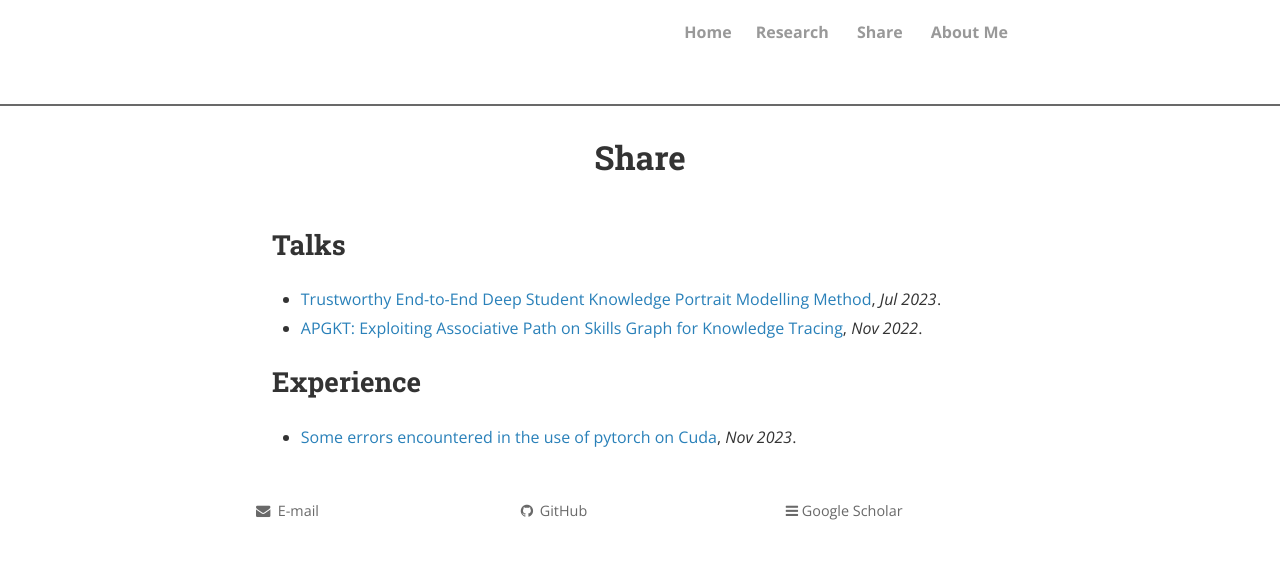
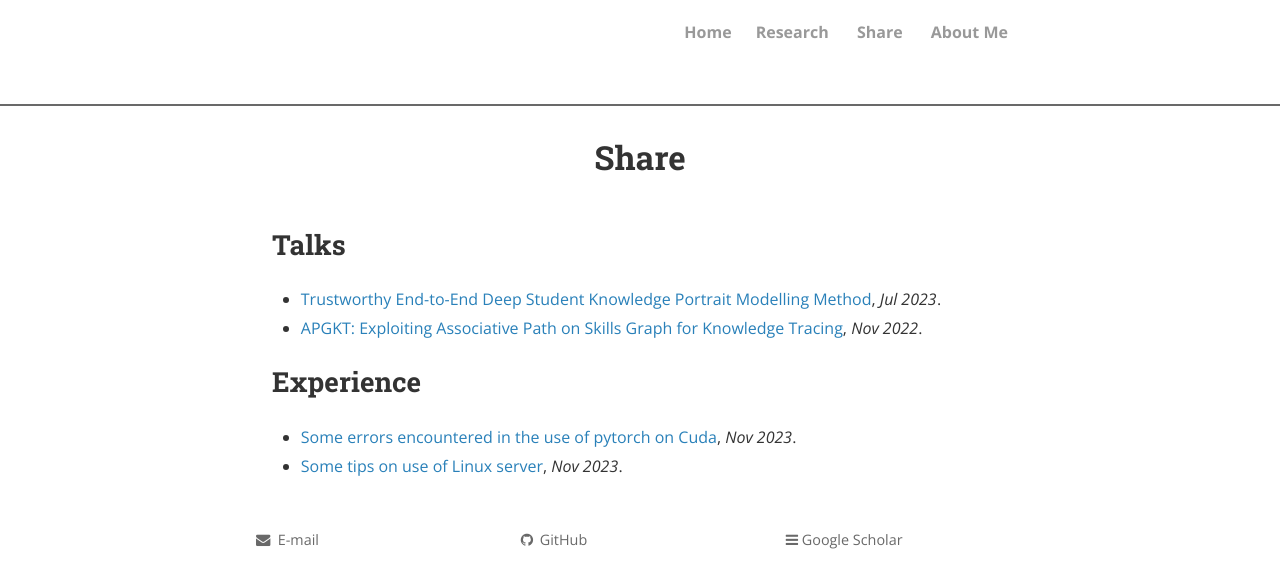
Before and after one commit to sosweetzhang/sosweetzhang.github.io, a Jekyll site: the page built from share.md, in a window 1280 px wide. Shown: the top 588 px of the page. Built offline with Jekyll 4.4.1, drawn with Linux system fonts in a browser that asks for light colours; nearby versions of some CDN libraries; comment, search, counter and statistics services are not loaded; a style sheet for code colours, icons or effects is not loaded.

Commit message:
Update share.md

```diff
--- a/share.md
+++ b/share.md
@@ -11,3 +11,4 @@ permalink: /share/
 
 ## Experience
 - [Some errors encountered in the use of pytorch on Cuda](/share/Experience/Some_errors_encountered_in_the_use_of_pytorch_on_Cuda.md), _Nov 2023_.
+- [Some tips on use of Linux server](/share/Experience/Some_tips_on_use_of_Linux_server.md), _Nov 2023_.
```
